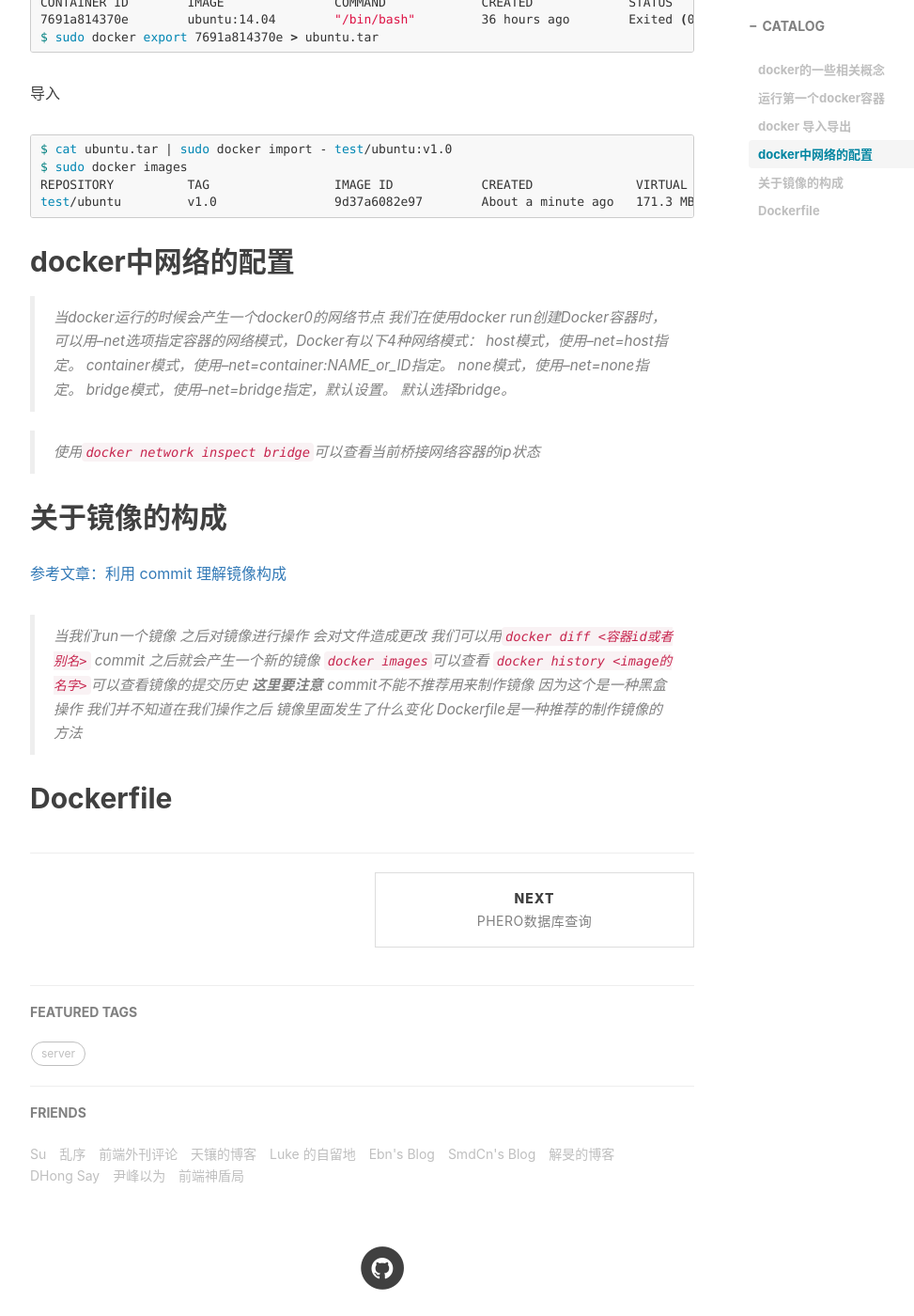
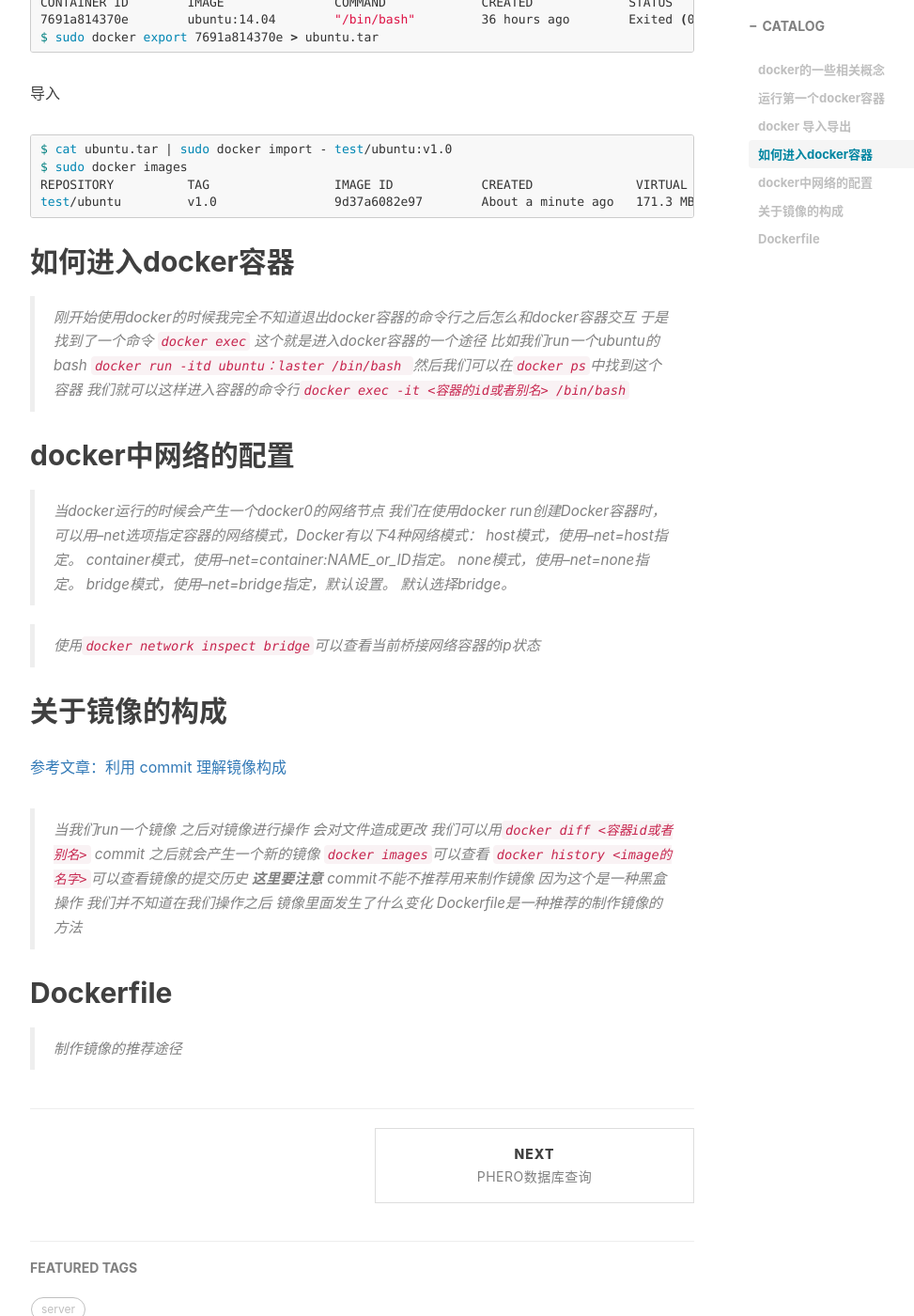
Before and after one commit to chenyingqiao/chenyingqiao.github.io, a Jekyll site: the page built from _posts/2016-12-15-docker笔记.markdown, in a window 1280 px wide and 1400 px high, scrolled down 3210 px. Shown: the whole window at 94% size, without its empty margins (233-1206 px from the left). Built offline with Jekyll 4.4.1, drawn with Linux system fonts in a browser that asks for light colours; nearby versions of some CDN libraries; comment, search, counter and statistics services are not loaded.

Commit message:
修改了docker入门

````diff
--- a/_posts/2016-12-15-docker笔记.markdown
+++ b/_posts/2016-12-15-docker笔记.markdown
@@ -148,6 +148,16 @@
 test/ubuntu         v1.0                9d37a6082e97        About a minute ago   171.3 MB
 ```
 
+## 如何进入docker容器
+
+> 刚开始使用docker的时候我完全不知道退出docker容器的命令行之后怎么和docker容器交互
+> 于是找到了一个命令 `docker exec`
+> 这个就是进入docker容器的一个途径
+> 比如我们run一个ubuntu的bash
+> `docker run -itd ubuntu：laster /bin/bash `
+> 然后我们可以在`docker ps`中找到这个容器
+> 我们就可以这样进入容器的命令行`docker exec -it <容器的id或者别名> /bin/bash`
+
 ## docker中网络的配置
 
 > 当docker运行的时候会产生一个docker0的网络节点
@@ -175,3 +185,5 @@
 > *Dockerfile*是一种推荐的制作镜像的方法
 
 ## Dockerfile
+
+> 制作镜像的推荐途径
````
